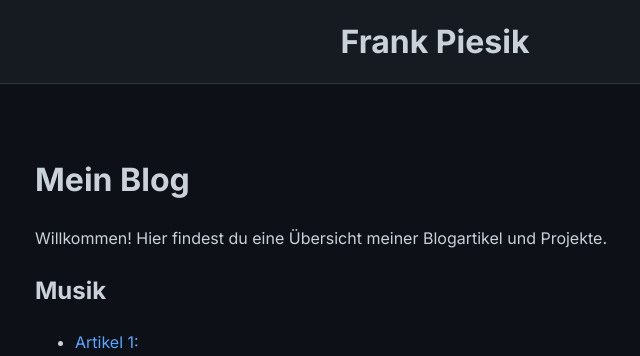
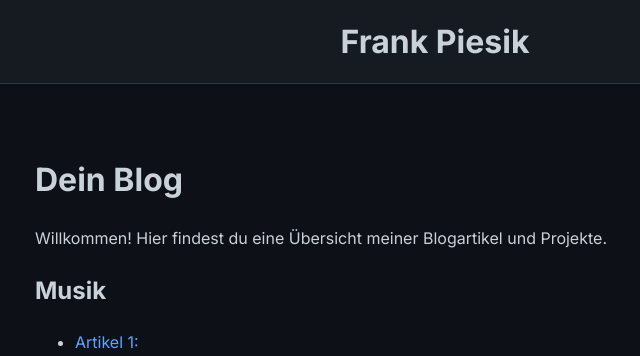
Before and after one commit to fpiesik/blog, a Jekyll site: the page built from index.md, in a window 1280 px wide. Shown: the top 356 px of the page, without its empty margins (205-845 px from the left). Built offline with Jekyll 4.4.1, drawn with Linux system fonts in a browser that asks for light colours.

Commit message:
Update index.md

```diff
--- a/index.md
+++ b/index.md
@@ -3,7 +3,7 @@ title: Meine Startseite
 layout: default
 ---
 
-# Mein Blog
+# Dein Blog
 
 Willkommen! Hier findest du eine Übersicht meiner Blogartikel und Projekte.
 
```
